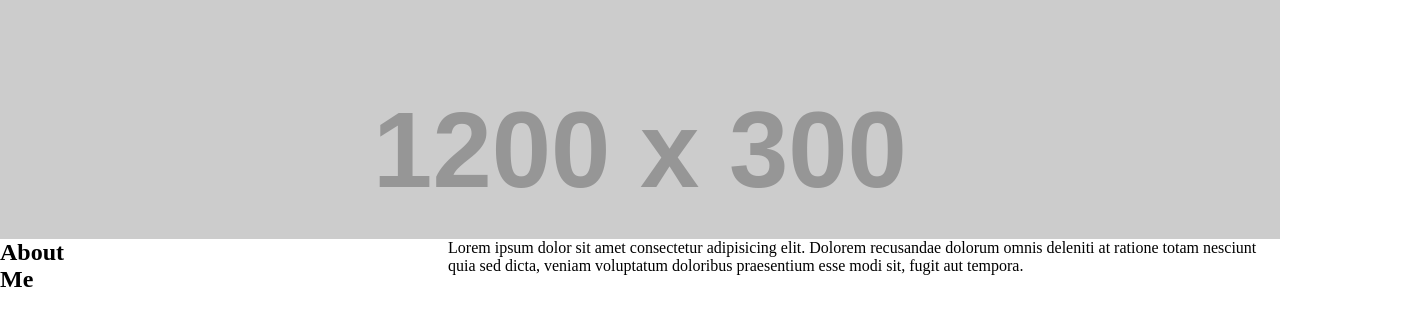
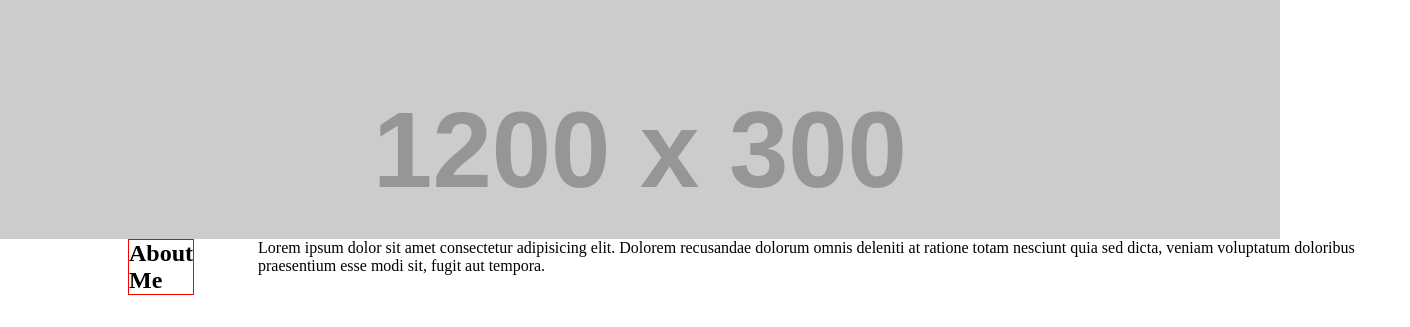
Before and after one commit to THEGRLCODE/Challenge-2-Portfolio, a plain HTML site: page index.html in a window 1280 px wide. Shown: the part 83-410 px from the top of the page, 1410 px wide, since content can reach past the window. Drawn offline with Linux system fonts and the light colour scheme; placeholder pictures from the web are drawn by us.

```diff
--- a/index.html/index.html
+++ b/index.html
@@ -29,11 +29,8 @@
     </figure>
     <main>
         <section id="about" class="row">
-            <section class="colum-left"> <h2>About Me</h2></section>
-            <section class="column-right"></section>
-                <p>Lorem ipsum dolor sit amet consectetur adipisicing elit. Dolorem recusandae dolorum omnis deleniti at ratione totam nesciunt quia sed dicta, veniam voluptatum doloribus praesentium esse modi sit, fugit aut tempora.</p>
-        </section>
-
+            <section class="column-left"> <h2>About Me</h2></section>
+            <section class="column-right"> <p>Lorem ipsum dolor sit amet consectetur adipisicing elit. Dolorem recusandae dolorum omnis deleniti at ratione totam nesciunt quia sed dicta, veniam voluptatum doloribus praesentium esse modi sit, fugit aut tempora.</p></section>
     </main>
 
     <footer>
--- a/index.html/style.css
+++ b/style.css
@@ -45,10 +45,14 @@ figure{
 }
 
 .column-left{
-    flex: 0 0 70%;
+    flex:1 0 0%;
     border: 1px solid red;
+    margin-left: 10%;
+    width: 30%;
 }
 .column-right{
-    flex: 1 0 30%;
+    flex:1 0 90%;
     border: 1px saddlebrown;
+    margin-left: 5%;
+    width: 55;
 }
```
Also changed, not shown: 1 other file.
